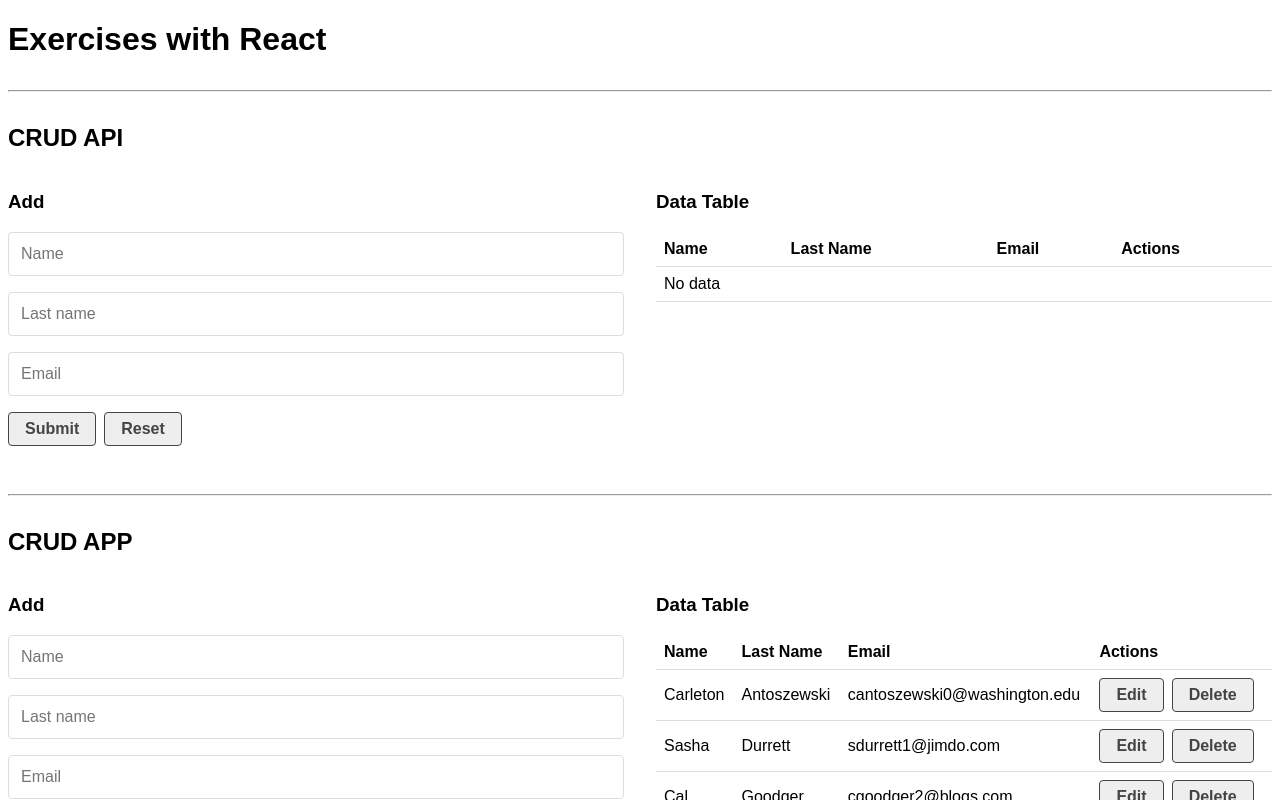
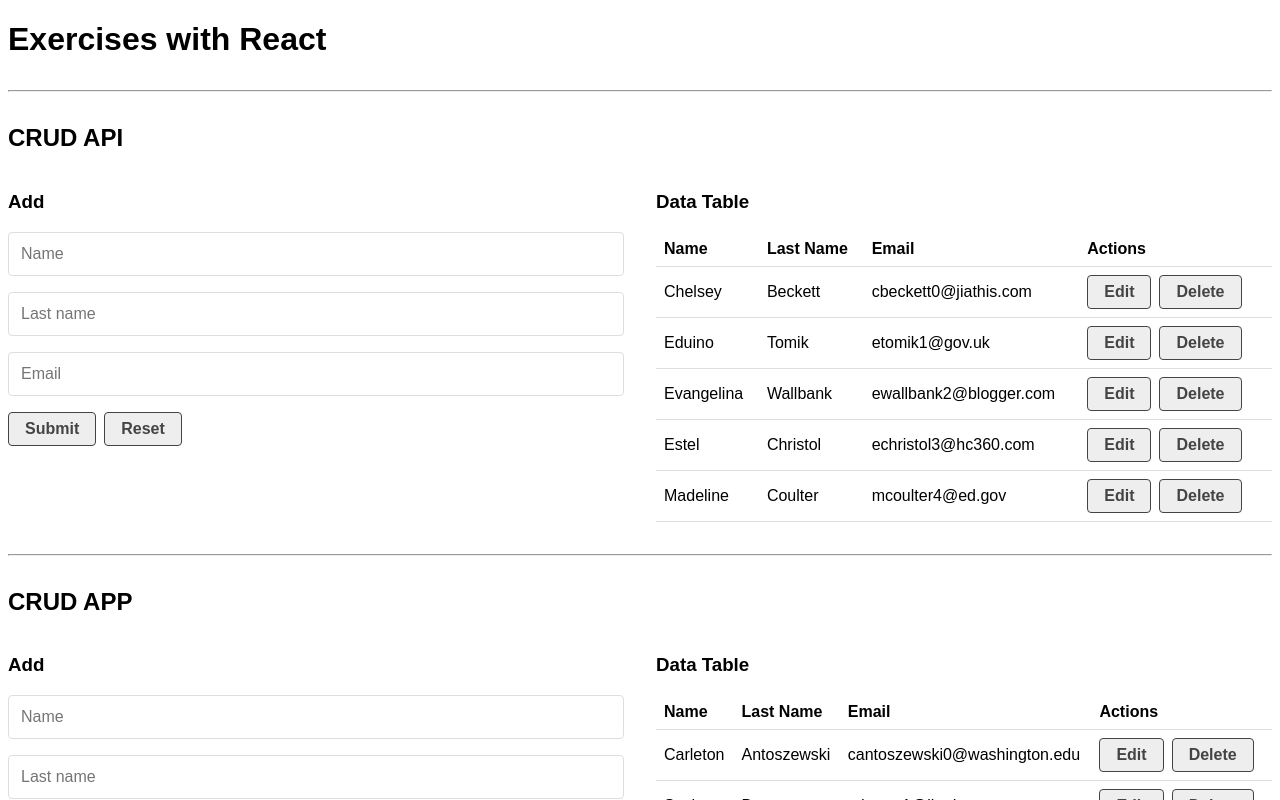
Before and after one commit to reiorozco/exercises-react, a React (Create React App) app: page / in a window 1280 px wide. Shown: the top 800 px of the page. Built offline with nearby package versions, Linux system fonts and the light colour scheme; data requests are answered from the project's data file.

Commit message:
Initialize the state with AJAX

```diff
--- a/src/components/CrudApi.jsx
+++ b/src/components/CrudApi.jsx
@@ -1,10 +1,25 @@
-import React, { useState } from "react";
+import React, { useState, useEffect } from "react";
+import { helpHttp } from "../helpers/helpHttp";
 import CrudForm from "./CrudForm";
 import CrudTable from "./CrudTable";
 
 export default function CrudApi() {
   const [database, setDatabase] = useState([]);
   const [dataToEdit, setDataToEdit] = useState(null);
+
+  let api = helpHttp();
+  let url = "http://localhost:5000/mockData";
+
+  useEffect(() => {
+    api.get(url).then((res) => {
+      // console.log(res);
+      if (!res.err) {
+        setDatabase(res);
+      } else {
+        setDatabase(null);
+      }
+    });
+  }, []);
 
   const createData = (data) => {
     // console.log(data);
```
